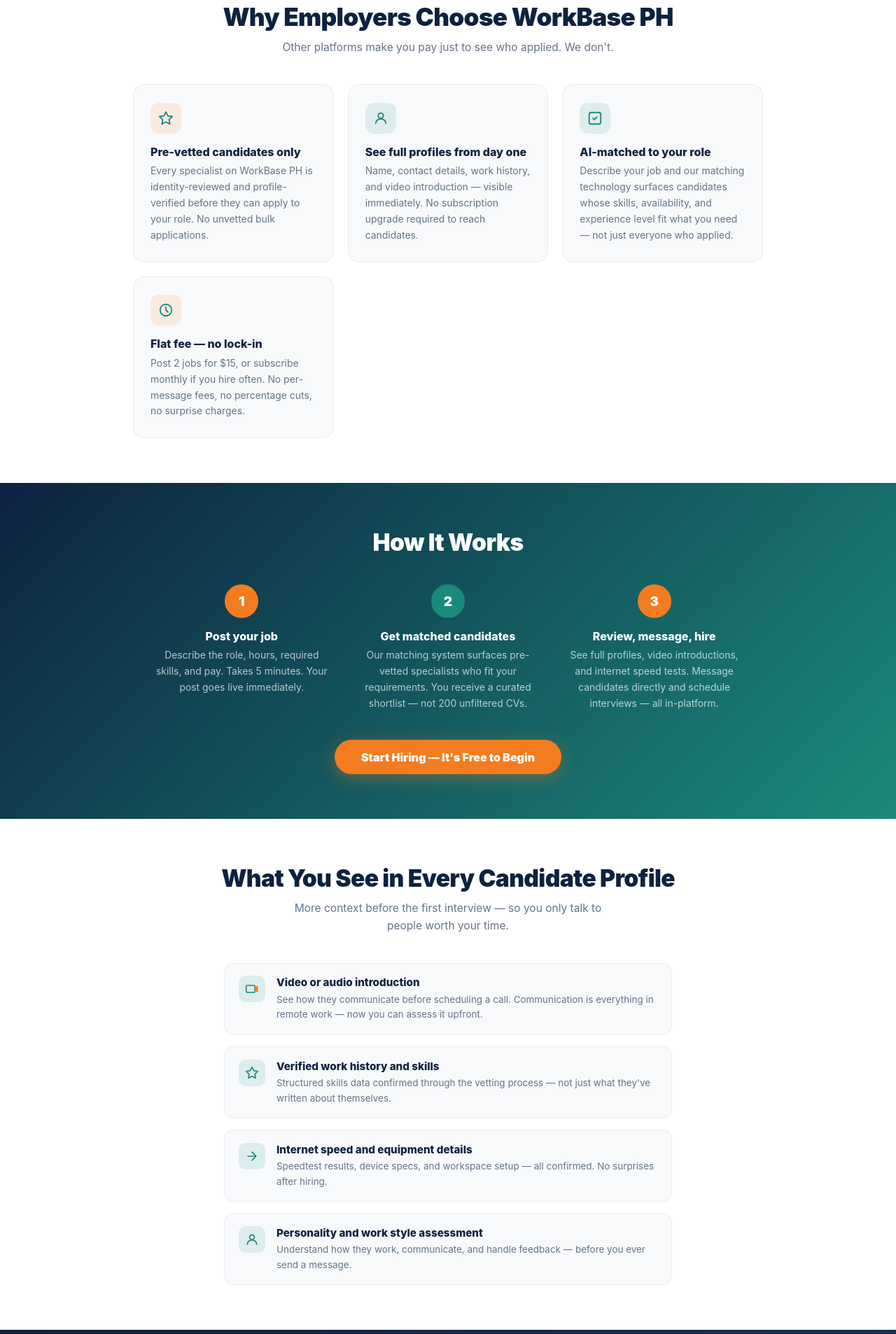
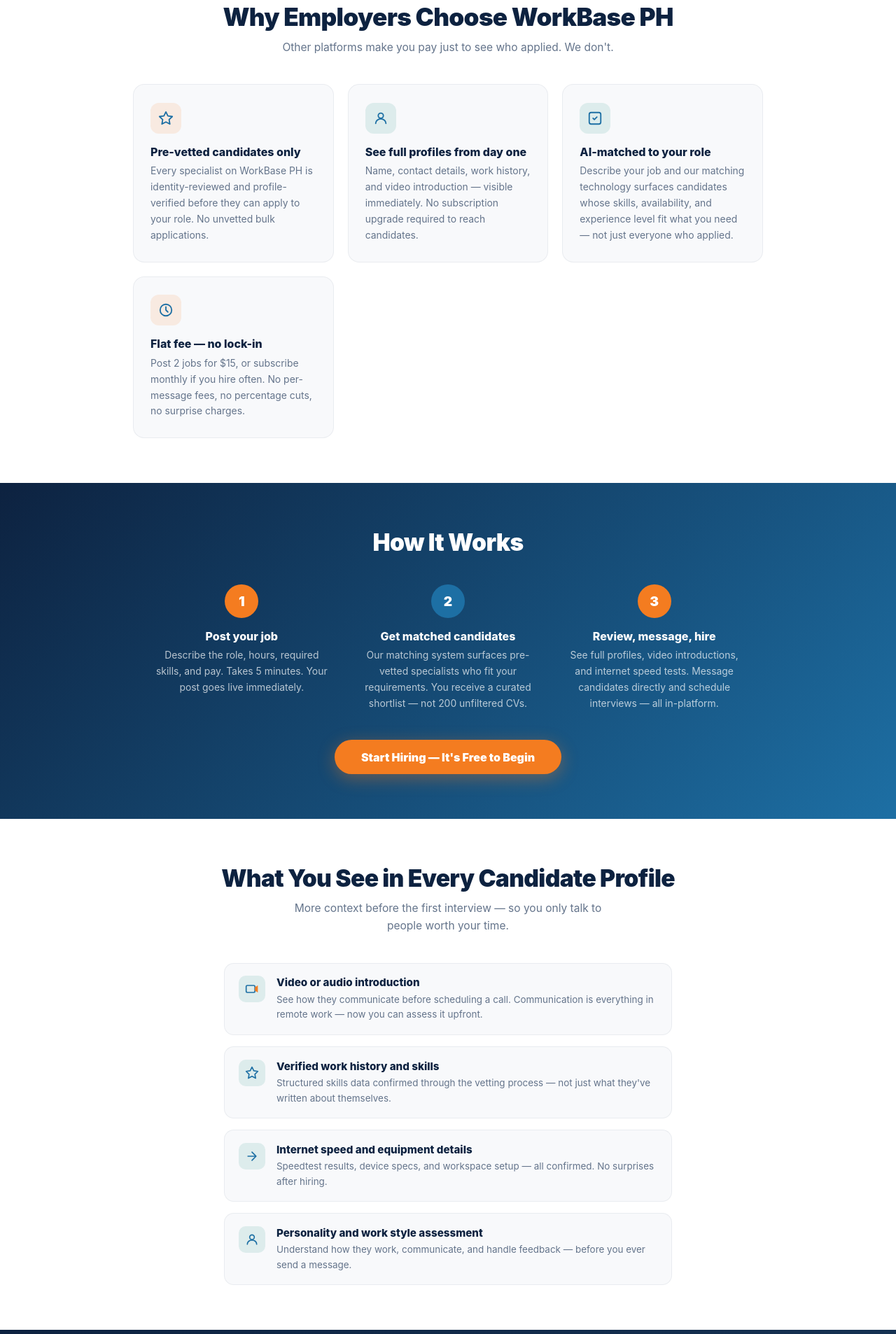
Before and after one commit to iwanderph20-art/workbaseph, a website: page public/employer-landing.html in a window 1280 px wide. Shown: the part 891-2797 px from the top of the page at 70% size. Drawn offline with Linux system fonts and the light colour scheme.

Commit message:
design: change teal to blue (#1d6fa4) on employer landing page

```diff
--- a/public/employer-landing.html
+++ b/public/employer-landing.html
@@ -35,7 +35,7 @@
     :root {
       --navy: #0d2240;
       --orange: #f47c20;
-      --teal: #1a8a7a;
+      --teal: #1d6fa4;
       --gray: #64748b;
       --light: #f8f9fb;
     }
@@ -116,7 +116,7 @@
     }
     .hero-eyebrow {
       display: inline-block;
-      background: rgba(26,138,122,0.12);
+      background: rgba(29,111,164,0.12);
       color: var(--teal);
       font-size: 0.72rem;
       font-weight: 800;
@@ -124,7 +124,7 @@
       text-transform: uppercase;
       padding: 0.3rem 1rem;
       border-radius: 99px;
-      border: 1px solid rgba(26,138,122,0.3);
+      border: 1px solid rgba(29,111,164,0.3);
       margin-bottom: 1.25rem;
     }
     .hero h1 {
@@ -265,7 +265,7 @@
 
     /* ── HOW IT WORKS ── */
     .how-section {
-      background: linear-gradient(135deg, #0d2240 0%, #1a8a7a 100%);
+      background: linear-gradient(135deg, #0d2240 0%, #1d6fa4 100%);
       padding: 4rem 1.5rem;
     }
     .how-section h2 {
@@ -634,28 +634,28 @@
   <div class="value-grid">
     <div class="value-card">
       <div class="value-card-icon" style="background:rgba(244,124,32,0.12)">
-        <svg width="22" height="22" viewBox="0 0 24 24" fill="none"><path d="M12 2L15.09 8.26L22 9.27L17 14.14L18.18 21.02L12 17.77L5.82 21.02L7 14.14L2 9.27L8.91 8.26L12 2Z" stroke="#1a8a7a" stroke-width="2" stroke-linejoin="round"/></svg>
+        <svg width="22" height="22" viewBox="0 0 24 24" fill="none"><path d="M12 2L15.09 8.26L22 9.27L17 14.14L18.18 21.02L12 17.77L5.82 21.02L7 14.14L2 9.27L8.91 8.26L12 2Z" stroke="#1d6fa4" stroke-width="2" stroke-linejoin="round"/></svg>
       </div>
       <h3>Pre-vetted candidates only</h3>
       <p>Every specialist on WorkBase PH is identity-reviewed and profile-verified before they can apply to your role. No unvetted bulk applications.</p>
     </div>
     <div class="value-card">
       <div class="value-card-icon" style="background:rgba(26,138,122,0.12)">
-        <svg width="22" height="22" viewBox="0 0 24 24" fill="none"><circle cx="12" cy="8" r="4" stroke="#1a8a7a" stroke-width="2"/><path d="M4 20c0-4 3.58-7 8-7s8 3 8 7" stroke="#1a8a7a" stroke-width="2" stroke-linecap="round"/></svg>
+        <svg width="22" height="22" viewBox="0 0 24 24" fill="none"><circle cx="12" cy="8" r="4" stroke="#1d6fa4" stroke-width="2"/><path d="M4 20c0-4 3.58-7 8-7s8 3 8 7" stroke="#1d6fa4" stroke-width="2" stroke-linecap="round"/></svg>
       </div>
       <h3>See full profiles from day one</h3>
       <p>Name, contact details, work history, and video introduction — visible immediately. No subscription upgrade required to reach candidates.</p>
     </div>
     <div class="value-card">
       <div class="value-card-icon" style="background:rgba(26,138,122,0.12)">
-        <svg width="22" height="22" viewBox="0 0 24 24" fill="none"><rect x="3" y="3" width="18" height="18" rx="3" stroke="#1a8a7a" stroke-width="2"/><path d="M9 12l2 2 4-4" stroke="#1a8a7a" stroke-width="2" stroke-linecap="round" stroke-linejoin="round"/></svg>
+        <svg width="22" height="22" viewBox="0 0 24 24" fill="none"><rect x="3" y="3" width="18" height="18" rx="3" stroke="#1d6fa4" stroke-width="2"/><path d="M9 12l2 2 4-4" stroke="#1d6fa4" stroke-width="2" stroke-linecap="round" stroke-linejoin="round"/></svg>
       </div>
       <h3>AI-matched to your role</h3>
       <p>Describe your job and our matching technology surfaces candidates whose skills, availability, and experience level fit what you need — not just everyone who applied.</p>
     </div>
     <div class="value-card">
       <div class="value-card-icon" style="background:rgba(244,124,32,0.12)">
-        <svg width="22" height="22" viewBox="0 0 24 24" fill="none"><circle cx="12" cy="12" r="9" stroke="#1a8a7a" stroke-width="2"/><path d="M12 7v5l3 3" stroke="#1a8a7a" stroke-width="2" stroke-linecap="round" stroke-linejoin="round"/></svg>
+        <svg width="22" height="22" viewBox="0 0 24 24" fill="none"><circle cx="12" cy="12" r="9" stroke="#1d6fa4" stroke-width="2"/><path d="M12 7v5l3 3" stroke="#1d6fa4" stroke-width="2" stroke-linecap="round" stroke-linejoin="round"/></svg>
       </div>
       <h3>Flat fee — no lock-in</h3>
       <p>Post 2 jobs for $15, or subscribe monthly if you hire often. No per-message fees, no percentage cuts, no surprise charges.</p>
@@ -695,7 +695,7 @@
   <div class="profile-list">
     <div class="profile-item">
       <div class="profile-item-icon">
-        <svg width="20" height="20" viewBox="0 0 24 24" fill="none"><rect x="2" y="6" width="15" height="12" rx="2" stroke="#1a8a7a" stroke-width="2"/><path d="M17 9l5-3v12l-5-3V9Z" fill="#f47c20"/></svg>
+        <svg width="20" height="20" viewBox="0 0 24 24" fill="none"><rect x="2" y="6" width="15" height="12" rx="2" stroke="#1d6fa4" stroke-width="2"/><path d="M17 9l5-3v12l-5-3V9Z" fill="#f47c20"/></svg>
       </div>
       <div class="profile-item-text">
         <strong>Video or audio introduction</strong>
@@ -704,7 +704,7 @@
     </div>
     <div class="profile-item">
       <div class="profile-item-icon">
-        <svg width="20" height="20" viewBox="0 0 24 24" fill="none"><path d="M12 2L15.09 8.26L22 9.27L17 14.14L18.18 21.02L12 17.77L5.82 21.02L7 14.14L2 9.27L8.91 8.26L12 2Z" stroke="#1a8a7a" stroke-width="2" stroke-linejoin="round"/></svg>
+        <svg width="20" height="20" viewBox="0 0 24 24" fill="none"><path d="M12 2L15.09 8.26L22 9.27L17 14.14L18.18 21.02L12 17.77L5.82 21.02L7 14.14L2 9.27L8.91 8.26L12 2Z" stroke="#1d6fa4" stroke-width="2" stroke-linejoin="round"/></svg>
       </div>
       <div class="profile-item-text">
         <strong>Verified work history and skills</strong>
@@ -713,7 +713,7 @@
     </div>
     <div class="profile-item">
       <div class="profile-item-icon">
-        <svg width="20" height="20" viewBox="0 0 24 24" fill="none"><path d="M5 12h14M12 5l7 7-7 7" stroke="#1a8a7a" stroke-width="2" stroke-linecap="round" stroke-linejoin="round"/></svg>
+        <svg width="20" height="20" viewBox="0 0 24 24" fill="none"><path d="M5 12h14M12 5l7 7-7 7" stroke="#1d6fa4" stroke-width="2" stroke-linecap="round" stroke-linejoin="round"/></svg>
       </div>
       <div class="profile-item-text">
         <strong>Internet speed and equipment details</strong>
@@ -722,7 +722,7 @@
     </div>
     <div class="profile-item">
       <div class="profile-item-icon">
-        <svg width="20" height="20" viewBox="0 0 24 24" fill="none"><circle cx="12" cy="8" r="4" stroke="#1a8a7a" stroke-width="2"/><path d="M4 20c0-4 3.58-7 8-7s8 3 8 7" stroke="#1a8a7a" stroke-width="2" stroke-linecap="round"/></svg>
+        <svg width="20" height="20" viewBox="0 0 24 24" fill="none"><circle cx="12" cy="8" r="4" stroke="#1d6fa4" stroke-width="2"/><path d="M4 20c0-4 3.58-7 8-7s8 3 8 7" stroke="#1d6fa4" stroke-width="2" stroke-linecap="round"/></svg>
       </div>
       <div class="profile-item-text">
         <strong>Personality and work style assessment</strong>
```
